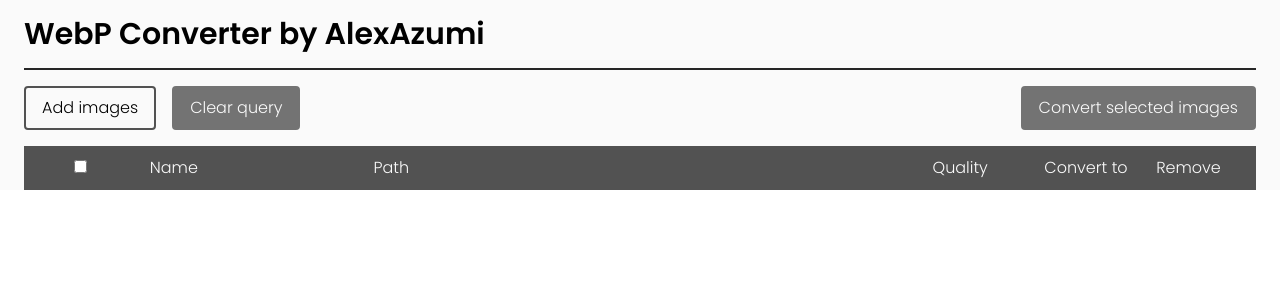
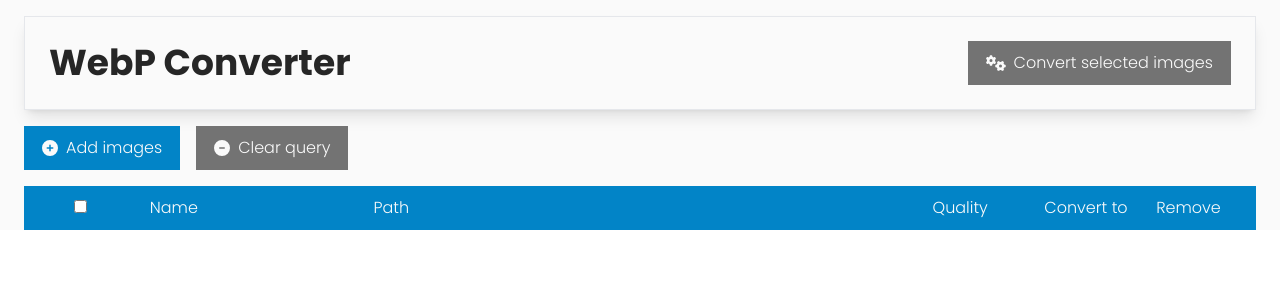
Before and after one commit to AlexAzumi/webp-converter, a React (Vite) app: page / in a window 1280 px wide. Shown: the top 300 px of the page. Built offline with nearby package versions, Linux system fonts and the light colour scheme.

Commit message:
Update app design

```diff
--- a/src-tauri/tauri.conf.json
+++ b/src-tauri/tauri.conf.json
@@ -45,7 +45,7 @@
       {
         "fullscreen": false,
         "resizable": true,
-        "title": "WebP converter by AlexAzumi",
+        "title": "WebP Converter by AlexAzumi",
         "width": 1280,
         "height": 720,
         "center": true
--- a/src/App.tsx
+++ b/src/App.tsx
@@ -16,7 +16,8 @@ const App = () => {
   const [messageBoxData, setMessageBoxData] = useState({
     message: '',
     show: false,
-    duration: 10,
+    duration: 6,
+    type: 'Success',
   });
 
   const handleClickRowCheckbox = useCallback(
@@ -167,6 +168,7 @@ const App = () => {
         message={messageBoxData.message}
         onDismiss={() => setMessageBoxData({ ...messageBoxData, show: false })}
         show={messageBoxData.show}
+        type={messageBoxData.type}
       />
       {/* Loader screen */}
       <Loader show={processing} />
@@ -179,7 +181,7 @@ const App = () => {
           handleClickOpen={handleClickOpen}
           processing={processing}
           selectedImages={selectedImages}
-          title='WebP Converter by AlexAzumi'
+          title='WebP Converter'
         />
         {/* Table */}
         <ImagesTable
--- a/src/components/Button/Button.tsx
+++ b/src/components/Button/Button.tsx
@@ -15,7 +15,7 @@ interface ButtonProps extends PropsWithChildren {
 const Button: FC<ButtonProps> = ({ children, onClick, disabled = false }) => {
   return (
     <button
-      className='border-neutral-600 border-2 px-4 py-2 rounded hover:bg-neutral-600 hover:text-neutral-50 hover:border-neutral-600 transition-colors disabled:bg-neutral-500 disabled:text-neutral-50 disabled:border-neutral-500 disabled:hover:cursor-not-allowed'
+      className='flex items-center border-sky-600 bg-sky-600 text-neutral-50 border-2 px-4 py-2 hover:bg-sky-500 hover:border-sky-500 disabled:bg-neutral-500 disabled:text-neutral-50 disabled:border-neutral-500 disabled:hover:cursor-not-allowed'
       disabled={disabled}
       onClick={onClick}
     >
--- a/src/components/Header/Header.tsx
+++ b/src/components/Header/Header.tsx
@@ -1,8 +1,11 @@
 import { FC, useMemo } from 'react';
+import { FontAwesomeIcon } from '@fortawesome/react-fontawesome';
+import { faGears, faCirclePlus } from '@fortawesome/free-solid-svg-icons';
 
 import { Image } from '../../interfaces/Image';
 
 import { Button } from '../Button';
+import { faCircleMinus } from '@fortawesome/free-solid-svg-icons/faCircleMinus';
 
 interface HeaderProps {
   /**
@@ -37,27 +40,30 @@ const Header: FC<HeaderProps> = ({
 }) => {
   return useMemo(
     () => (
-      <div className='sticky top-0 bg-neutral-50 py-4'>
-        <div className='border-neutral-800 border-b-2 pb-4 mb-4'>
-          <h1 className='text-3xl font-semibold select-none'>{title}</h1>
-        </div>
-        <div className='flex justify-between'>
-          <div className='space-x-4'>
-            <Button onClick={handleClickOpen} disabled={processing}>
-              Add images
-            </Button>
-            <Button
-              onClick={handleClickClearQuery}
-              disabled={!selectedImages?.length || processing}
-            >
-              Clear query
-            </Button>
-          </div>
+      <div className='sticky top-0 py-4 bg-neutral-50'>
+        <div className='flex border p-6 justify-between items-center shadow-lg mb-4'>
+          <h1 className='text-4xl font-bold select-none mb-0 text-neutral-800'>
+            {title}
+          </h1>
           <Button
             disabled={!selectedImages?.length || processing}
             onClick={handleClickConvert}
           >
+            <FontAwesomeIcon className='mr-2' icon={faGears} />
             Convert selected images
+          </Button>
+        </div>
+        <div className='flex space-x-4'>
+          <Button onClick={handleClickOpen} disabled={processing}>
+            <FontAwesomeIcon className='mr-2' icon={faCirclePlus} />
+            Add images
+          </Button>
+          <Button
+            onClick={handleClickClearQuery}
+            disabled={!selectedImages?.length || processing}
+          >
+            <FontAwesomeIcon className='mr-2' icon={faCircleMinus} />
+            Clear query
           </Button>
         </div>
       </div>
--- a/src/components/ImagesTable/ImagesTable.tsx
+++ b/src/components/ImagesTable/ImagesTable.tsx
@@ -50,7 +50,7 @@ const ImagesTable: FC<ImagesTableProps> = ({
 
   return useMemo(
     () => (
-      <table className='table-fixed w-full text-left'>
+      <table className='table-fixed w-full text-left mb-4'>
         <thead>
           <tr className='mb-2'>
             <TableHeader className='text-center w-1/12'>
--- a/src/components/MessageBox/MessageBox.tsx
+++ b/src/components/MessageBox/MessageBox.tsx
@@ -1,4 +1,9 @@
-import { FC, useEffect, useMemo } from 'react';
+import { FC, useEffect } from 'react';
+import { FontAwesomeIcon } from '@fortawesome/react-fontawesome';
+import {
+  faCircleCheck,
+  faCircleXmark,
+} from '@fortawesome/free-solid-svg-icons';
 
 interface MessageBoxProps {
   /**
@@ -16,6 +21,8 @@ interface MessageBoxProps {
    */
   show: boolean;
 
+  type: string;
+
   onDismiss(): void;
 }
 
@@ -24,6 +31,7 @@ const MessageBox: FC<MessageBoxProps> = ({
   message,
   onDismiss,
   show,
+  type,
 }) => {
   useEffect(() => {
     if (show) {
@@ -35,13 +43,16 @@ const MessageBox: FC<MessageBoxProps> = ({
     return null;
   }
 
-  return useMemo(
-    () => (
-      <div className='flex fixed top-5 right-5 px-6 py-4 bg-neutral-50 rounded shadow-lg border z-10 select-none'>
-        <p>{message}</p>
-      </div>
-    ),
-    [message, show],
+  return (
+    <div className='flex fixed bottom-5 right-5 px-6 py-4 items-center bg-sky-600 text-neutral-50 shadow-lg border z-10 select-none max-w-max'>
+      {type === 'Error' ? (
+        <FontAwesomeIcon className='mr-3' icon={faCircleXmark} />
+      ) : null}
+      {type === 'Success' ? (
+        <FontAwesomeIcon className='mr-3' icon={faCircleCheck} />
+      ) : null}
+      <p>{message}</p>
+    </div>
   );
 };
 
--- a/src/components/TableHeader/TableHeader.tsx
+++ b/src/components/TableHeader/TableHeader.tsx
@@ -7,7 +7,7 @@ interface TableHeaderProps extends PropsWithChildren {
 const TableHeader: FC<TableHeaderProps> = ({ children, className = '' }) => {
   return (
     <th
-      className={`px-3 py-2 border-2 border-neutral-600 bg-neutral-600 text-neutral-50 select-none ${className}`}
+      className={`px-3 py-2 border-2 border-sky-600 bg-sky-600 text-neutral-50 select-none ${className}`}
     >
       {children}
     </th>
--- a/src/components/TableRow/TableRow.tsx
+++ b/src/components/TableRow/TableRow.tsx
@@ -7,7 +7,7 @@ interface TableRowProps extends PropsWithChildren {
 const TableRow: FC<TableRowProps> = ({ children, className = '' }) => {
   return (
     <td
-      className={`px-3 py-2 border-2 border-neutral-600 select-none ${className}`}
+      className={`px-3 py-2 border-2 border-sky-600 select-none ${className}`}
     >
       {children}
     </td>
--- a/src/styles.css
+++ b/src/styles.css
@@ -20,6 +20,12 @@
   src: url(/fonts/Poppins-SemiBold.ttf);
 }
 
+@font-face {
+  font-family: Poppins;
+  font-weight: 700;
+  src: url(/fonts/Poppins-Bold.ttf);
+}
+
 * {
   font-family: Poppins;
   font-weight: 300;
```
Also changed, not shown: public/fonts/Poppins-Bold.ttf (added).
